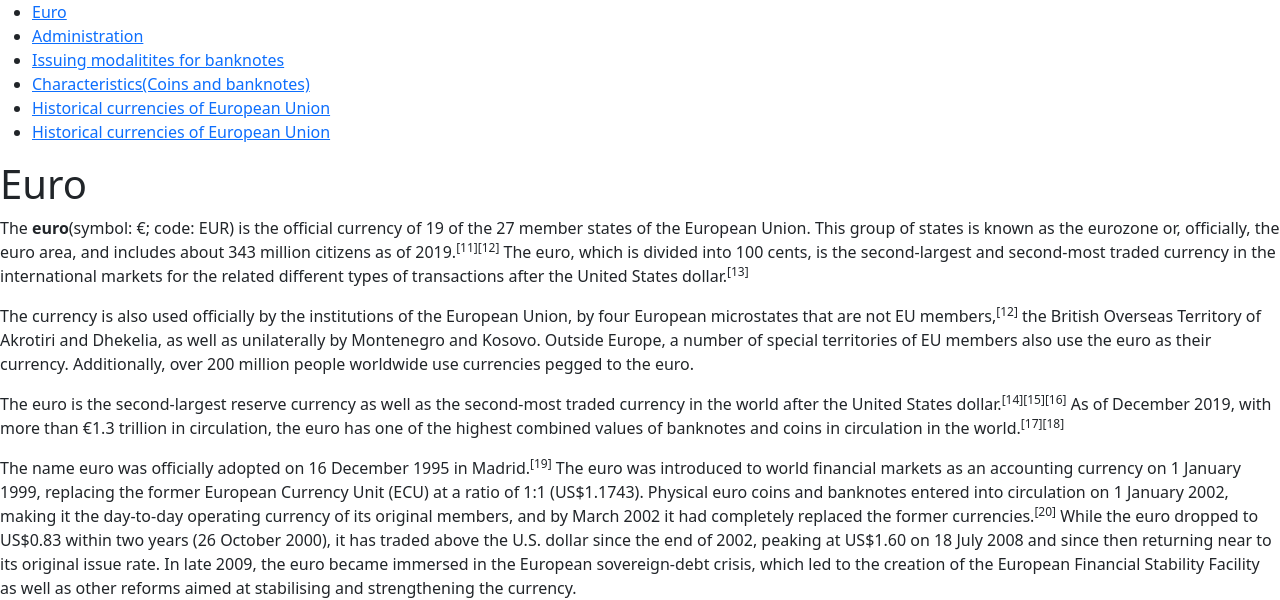
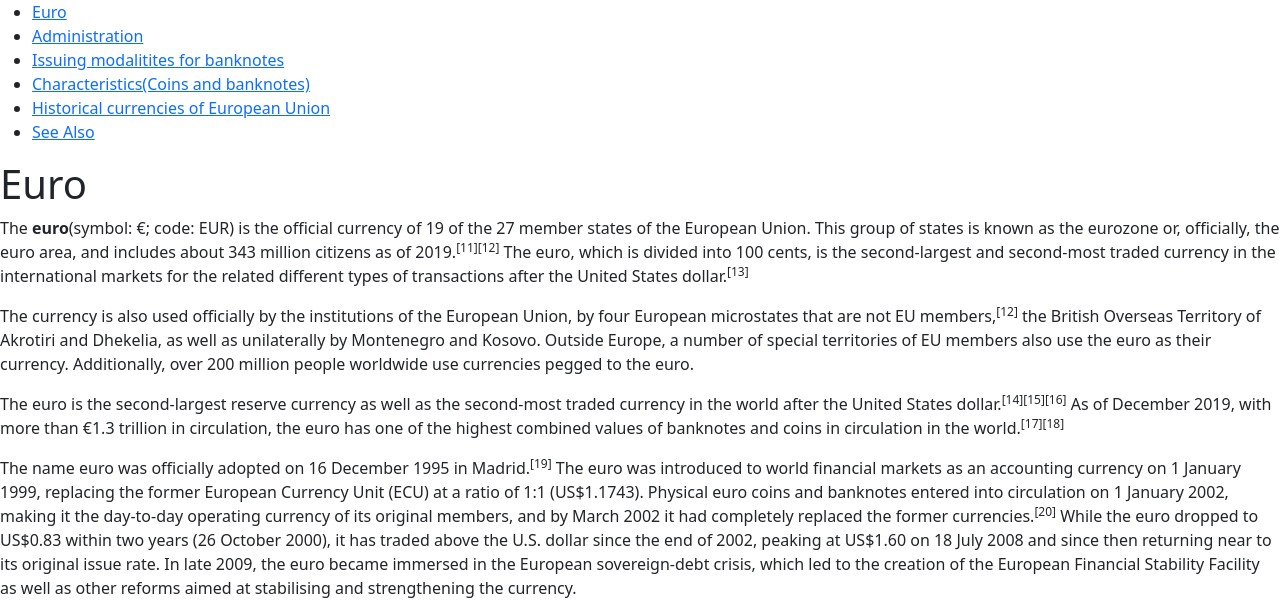
Before and after one commit to AbdulRehman5679/csp_ca1, a plain HTML site: page index.html in a window 1280 px wide. Shown: the top 600 px of the page. Drawn offline with nearby package versions, Linux system fonts and the light colour scheme.

Commit message:
rearranging

```diff
--- a/index.html
+++ b/index.html
@@ -20,7 +20,7 @@
                 <li><a href="#3">Issuing modalitites for banknotes</a></li>
                 <li><a href="#4">Characteristics(Coins and banknotes)</a></li>
                 <li><a href="#5">Historical currencies of European Union</a></li>
-                <li><a href="#6">Historical currencies of European Union</a></li>
+                <li><a href="#6">See Also</a></li>
 
             </ul>
         </nav>
```
